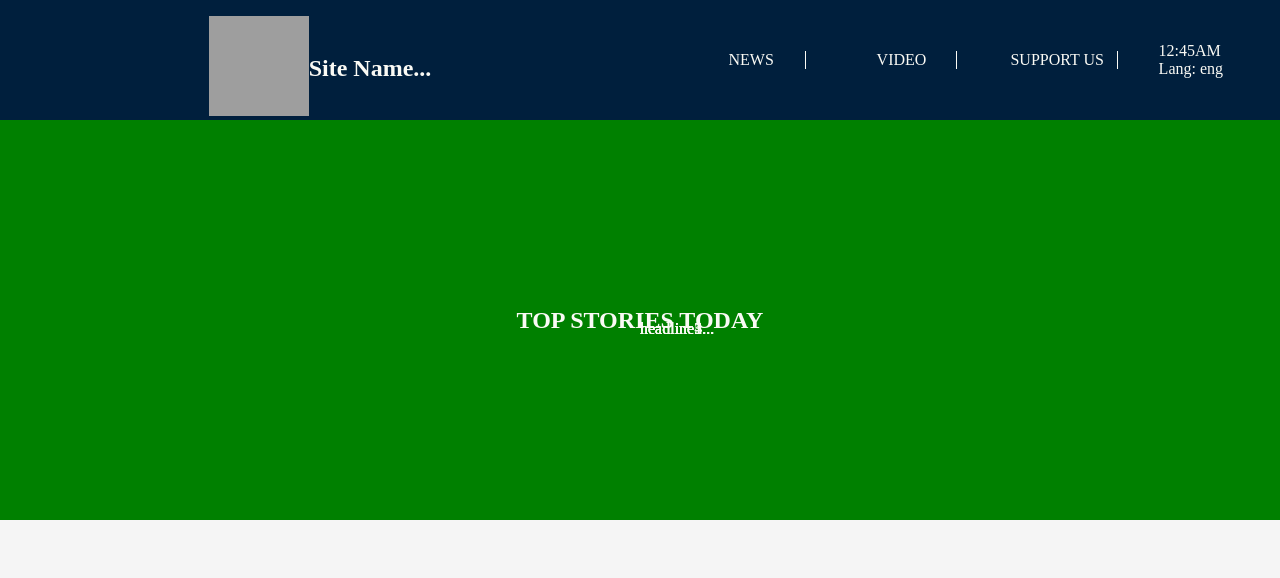
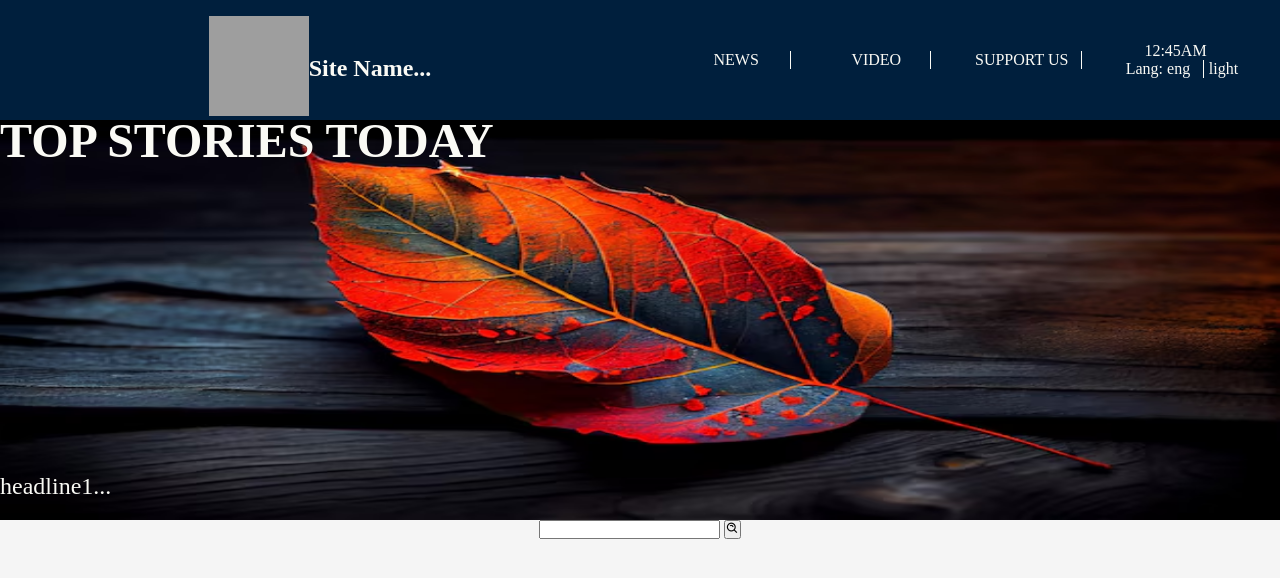
Before and after one commit to lord-Ace/Nees, a plain HTML site: page Index.html in a window 1280 px wide. Drawn offline with nearby package versions, Linux system fonts and the light colour scheme; grey boxes are pictures that could not be loaded.

Commit message:
Add files via upload

```diff
--- a/Index.html
+++ b/Index.html
@@ -1,5 +1,5 @@
 <!Doctype html>
-<html>
+<htm lang="en">
   <head>
     <meta charset="UTF-8"/>
     <meta name="viewport" content="width=device-width, initial-scale=1.0"/>
@@ -19,8 +19,9 @@
           <li class="sitemap"><a href="#">NEWS</a></li>
           <li class="sitemap"><a href="#">VIDEO</a></li>
           <li class="sitemap"><a href="#">SUPPORT US</a></li>
-          <li id="regional-info">
+          <li id="regional-info" class="container" style="flex-direction: column;">
             <div id="clock">12:45AM</div>
+            <div class="container">
               <details id="languages" class="container">
                 <summary>Lang: eng</summary>
                 <label><input type="radio"name="language">english</label>
@@ -28,39 +29,54 @@
                 <label><input type="radio"name="language">english</label>
                 <label><input type="radio"name="language">english</label>
               </details>
+              <label for="themes">light</label>
+            </div>
           </li>
         </ul>
       </section>
+      <h2 id="title">
+        TOP STORIES TODAY
+      </h2>
     </header>
     <section id="top-stories" class="container">
-      <h2 id="title" class="absolute">
-        TOP STORIES TODAY
-      </h2>
       <figure class="img-box">
-        <figcaption  class="headline absolute">
+        <img src="./abstract-autumn-beauty-multi-colored-leaf-vein-pattern-generated-by-ai_188544-9871.jpg" alt="">
+        <figcaption  class="headline">
           headline1...
         </figcaption>
       </figure>
       <figure class="img-box">
+        <img src="./abstract-autumn-beauty-multi-colored-leaf-vein-pattern-generated-by-ai_188544-9871.jpg" alt="">
         <figcaption  class="headline absolute">
           headline2...
         </figcaption>
       </figure>
       <figure class="img-box">
+        <img src="./abstract-autumn-beauty-multi-colored-leaf-vein-pattern-generated-by-ai_188544-9871.jpg" alt="">
         <figcaption  class="headline absolute">
           headline3...
         </figcaption>
       </figure>
       <figure class="img-box">
+        <img src="./abstract-autumn-beauty-multi-colored-leaf-vein-pattern-generated-by-ai_188544-9871.jpg" alt="">
         <figcaption  class="headline absolute">
           headline4...
         </figcaption>
       </figure>
       <figure class="img-box">
+        <img src="./abstract-autumn-beauty-multi-colored-leaf-vein-pattern-generated-by-ai_188544-9871.jpg" alt="">
         <figcaption  class="headline absolute">
           headline5...
         </figcaption>
       </figure>
     </section>
+    <nav id="site-nav" class="container">
+      <form action="#">
+        <input type="search" name="site-search" id="search-box">
+        <button type="submit" id="submit">
+          <i class='bx bx-search-alt'></i>
+        </button>
+      </form>
+    </nav>
   </body>
 </html>
--- a/Styles.css
+++ b/Styles.css
@@ -10,19 +10,14 @@
 body{
   background: hsl(0, 0%, 96%);
 }
-input[type="radio"]{
-  display: none;
-}
 .container{
   display: flex;
   flex-wrap: wrap;
   align-items: center;
   justify-content: center;
 }
-.absolute{
-  position: absolute;
-}
 #head{
+  position: relative;
   background: hsl(210, 100%, 12%);
   color: hsl(60, 33%, 97%);
   width: 100%;
@@ -42,20 +37,52 @@ input[type="radio"]{
   flex-wrap: nowrap;
   position: relative;
   max-height: 55px;
-  z-index: ;
+  z-index: 1;
 }
-header ul li:not(#regional-info){
+header ul li:not(#regional-info), #languages{
   border-right: .1em solid hsl(60, 33%, 97%);
    min-width: 18%;
   padding: 0 .8em;
   text-wrap: nowrap;
   text-align: center;
+  margin-right: .3em;
+  }
+  #title{
+    position: absolute;
+    left: 0;
+    color: ;
+    bottom: -40%;
+    z-index: 1;
+    font-size: 3em;
   }
 #top-stories{
-  background: green;
+  align-items: flex-start;
+  justify-content: flex-start;
+  flex-wrap: nowrap;
   position: relative;
   width: 100%;
+  background: green;
   height: 25rem;
   color: hsl(60, 33%, 97%);
-  overflow: auto;
+  overflow:  auto hidden;
+  scroll-snap-type: x mandatory;
 }
+.img-box{
+  scroll-snap-align: start;
+  scroll-behavior: smooth;
+  position: relative;
+  width: inherit;
+  height: 25rem;
+  animation: ;
+}
+.img-box img{
+  height: 25rem;
+  width: 100vw;
+
+}
+.headline{
+  position: absolute;
+  font-size: 1.5em;
+  bottom: 5%;
+  left: 0;
+}
```
Also changed, not shown: abstract-autumn-beauty-multi-colored-leaf-vein-pattern-generated-by-ai_188544-9871.jpg (added), 1 other file. Lines whose indentation alone changed are shown as unchanged.
